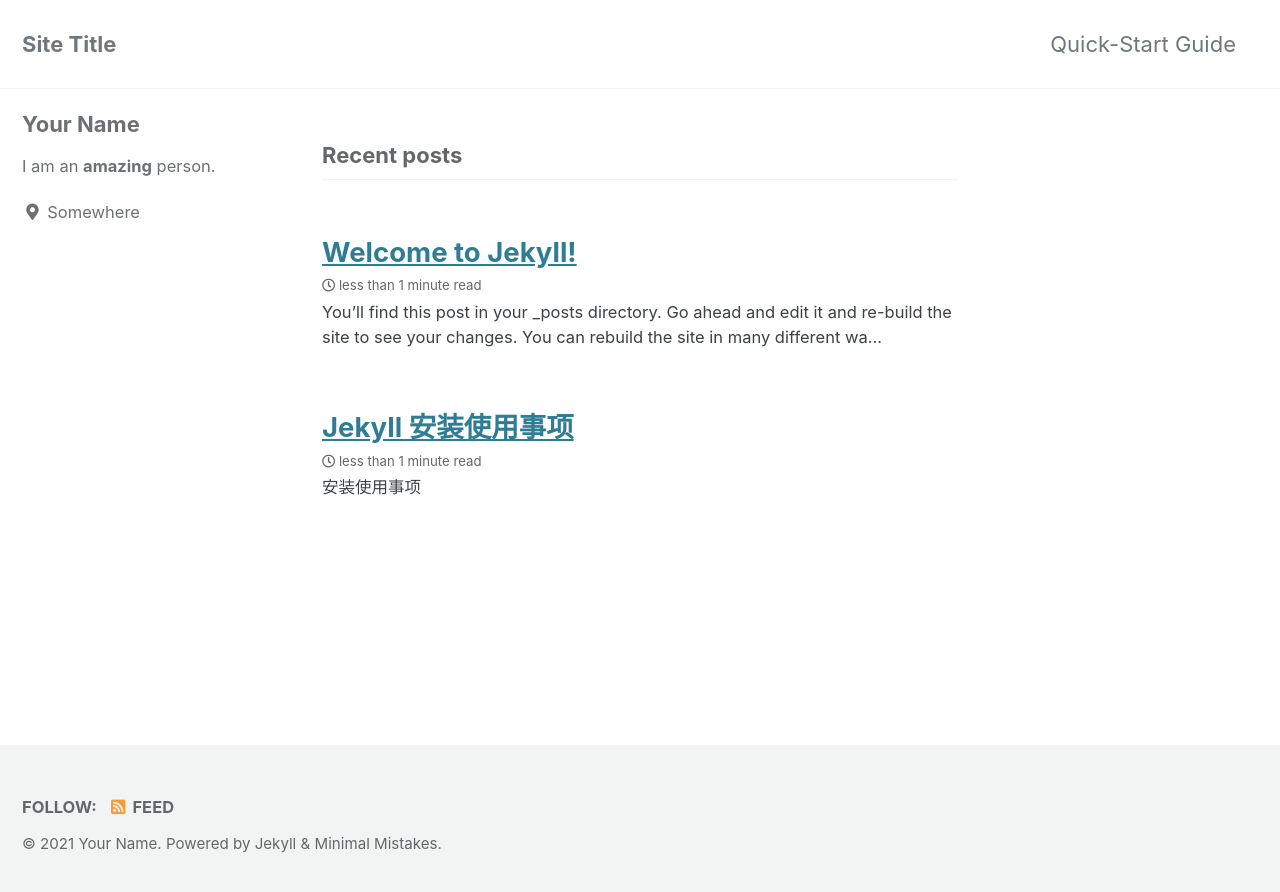
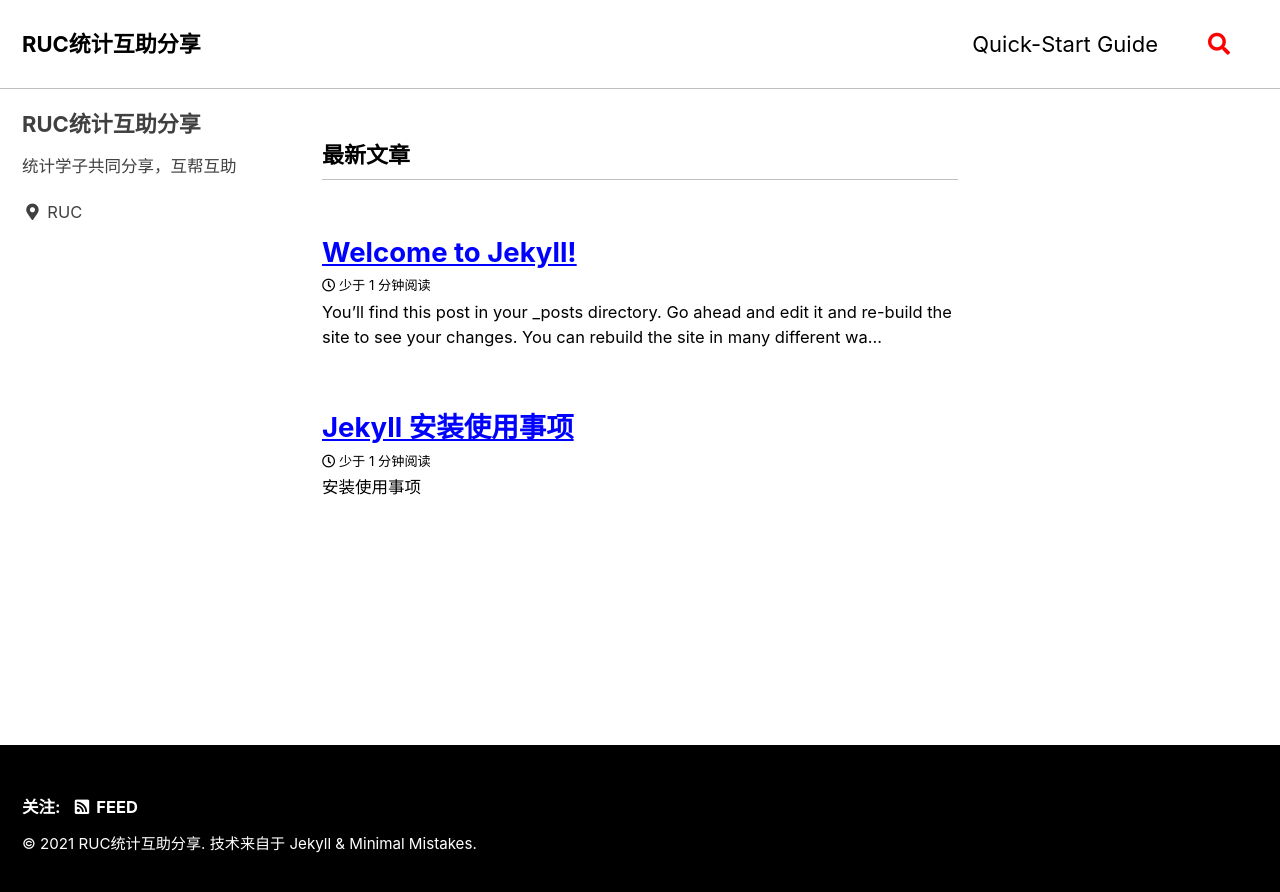
Before and after one commit to RUCstatsShare/RUCstatsShare.github.io, a Jekyll site: the page built from index.html, in a window 1280 px wide. Shown: the top 892 px of the page. Built offline with Jekyll 4.4.1, drawn with Linux system fonts in a browser that asks for light colours; cached includes are drawn as plain includes; the list of posts is cut into pages by our own code.

Commit message:
Update _config.yml

```diff
--- a/_config.yml
+++ b/_config.yml
@@ -12,16 +12,16 @@
 
 # theme                  : "minimal-mistakes-jekyll"
 # remote_theme           : "mmistakes/minimal-mistakes"
-minimal_mistakes_skin    : "default" # "air", "aqua", "contrast", "dark", "dirt", "neon", "mint", "plum", "sunrise"
+minimal_mistakes_skin    : "contrast" #"default" "air", "aqua",, "dark", "dirt", "neon", "mint", "plum", "sunrise"
 
 # Site Settings
-locale                   : "en-US"
-title                    : "Site Title"
+locale                   : "zh-CN" #"en-US"#换成中文
+title                    : "RUC统计互助分享"
 title_separator          : "-"
 subtitle                 : # site tagline that appears below site title in masthead
-name                     : "Your Name"
-description              : "An amazing website."
-url                      : # the base hostname & protocol for your site e.g. "https://mmistakes.github.io"
+name                     : #"Your Name"
+description              : "统计学子共同分享，互帮互助"
+url                      : "https://RUCstatsShare.github.io" # the base hostname & protocol for your site e.g. "https://mmistakes.github.io"
 baseurl                  : # the subpath of your site, e.g. "/blog"
 repository               : # GitHub username/repo-name e.g. "mmistakes/minimal-mistakes"
 teaser                   : # path of fallback teaser image, e.g. "/assets/images/500x300.png"
@@ -59,9 +59,9 @@ reCaptcha:
 atom_feed:
   path                   : # blank (default) uses feed.xml
   hide                   : # true, false (default)
-search                   : # true, false (default)
-search_full_content      : # true, false (default)
-search_provider          : # lunr (default), algolia, google
+search                   : true # true, false (default)
+search_full_content      : true # true, false (default)
+search_provider          : lunr # lunr (default), algolia, google
 algolia:
   application_id         : # YOUR_APPLICATION_ID
   index_name             : # YOUR_INDEX_NAME
@@ -102,10 +102,10 @@ analytics:
 
 # Site Author
 author:
-  name             : "Your Name"
+  name             : "RUC统计互助分享"
   avatar           : # path of avatar image, e.g. "/assets/images/bio-photo.jpg"
-  bio              : "I am an **amazing** person."
-  location         : "Somewhere"
+  bio              : "统计学子共同分享，互帮互助"
+  location         : "RUC"
   email            :
   links:
     - label: "Email"
@@ -185,7 +185,7 @@ keep_files:
   - .git
   - .svn
 encoding: "utf-8"
-markdown_ext: "markdown,mkdown,mkdn,mkd,md"
+markdown_ext: "markdown,mkdown,mkdn,mkd,md" #识别各种后缀代表markdown文件
 
 
 # Conversion
```
